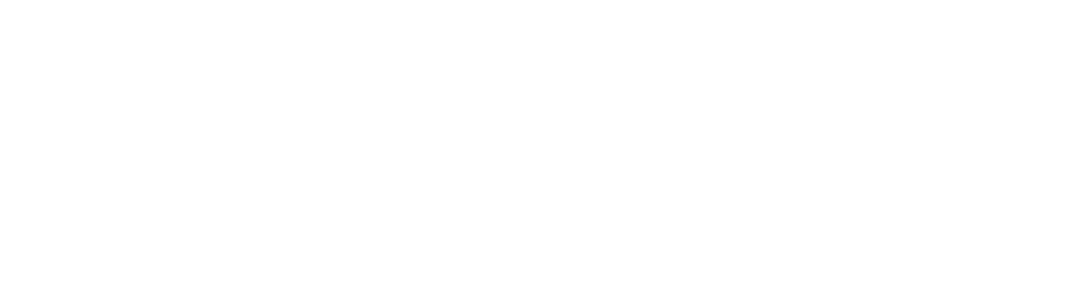
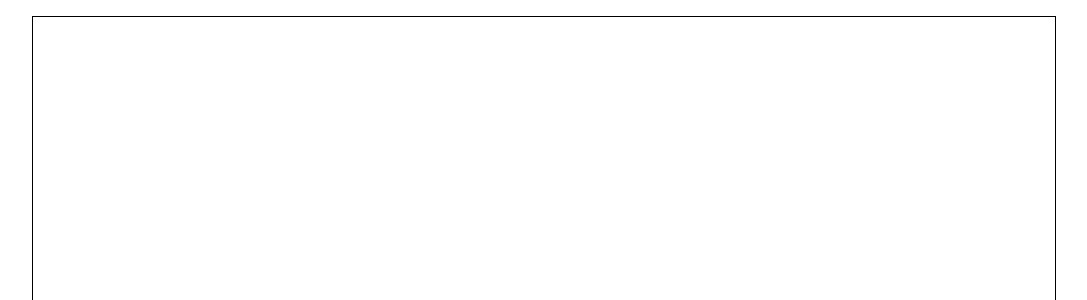
Before and after one commit to DevCoderGod/greenApi, a React (Create React App) app: page / in a window 1280 px wide. Shown: the top 300 px of the page, without its empty margins (96-1183 px from the left). Built offline with nearby package versions, Linux system fonts and the light colour scheme.

Commit message:
app.scss

```diff
--- a/package.json
+++ b/package.json
@@ -10,9 +10,11 @@
     "@types/node": "^16.18.32",
     "@types/react": "^18.2.6",
     "@types/react-dom": "^18.2.4",
+    "classnames": "^2.3.2",
     "react": "^18.2.0",
     "react-dom": "^18.2.0",
     "react-scripts": "5.0.1",
+    "sass": "^1.62.1",
     "typescript": "^4.9.5",
     "web-vitals": "^2.1.4"
   },
--- a/src/App.css
+++ /dev/null
@@ -1,2 +0,0 @@
-.App {
-}
--- /dev/null
+++ b/src/App.module.scss
@@ -0,0 +1,10 @@
+.app {
+	border: solid 1px #000;
+	position: absolute;
+	top: 2%;
+	right: 10%;
+	bottom: 2%;
+	left: 10%;
+
+	display: flex;
+}
--- a/src/App.tsx
+++ b/src/App.tsx
@@ -1,9 +1,9 @@
 import React from 'react';
-import './App.css';
+import S from './App.module.scss';
 
 function App() {
   return (
-    <div className="App">
+    <div className={S.app}>
     </div>
   );
 }
```
Also changed, not shown: 1 other file (tests, documents, lock files or other folders).
